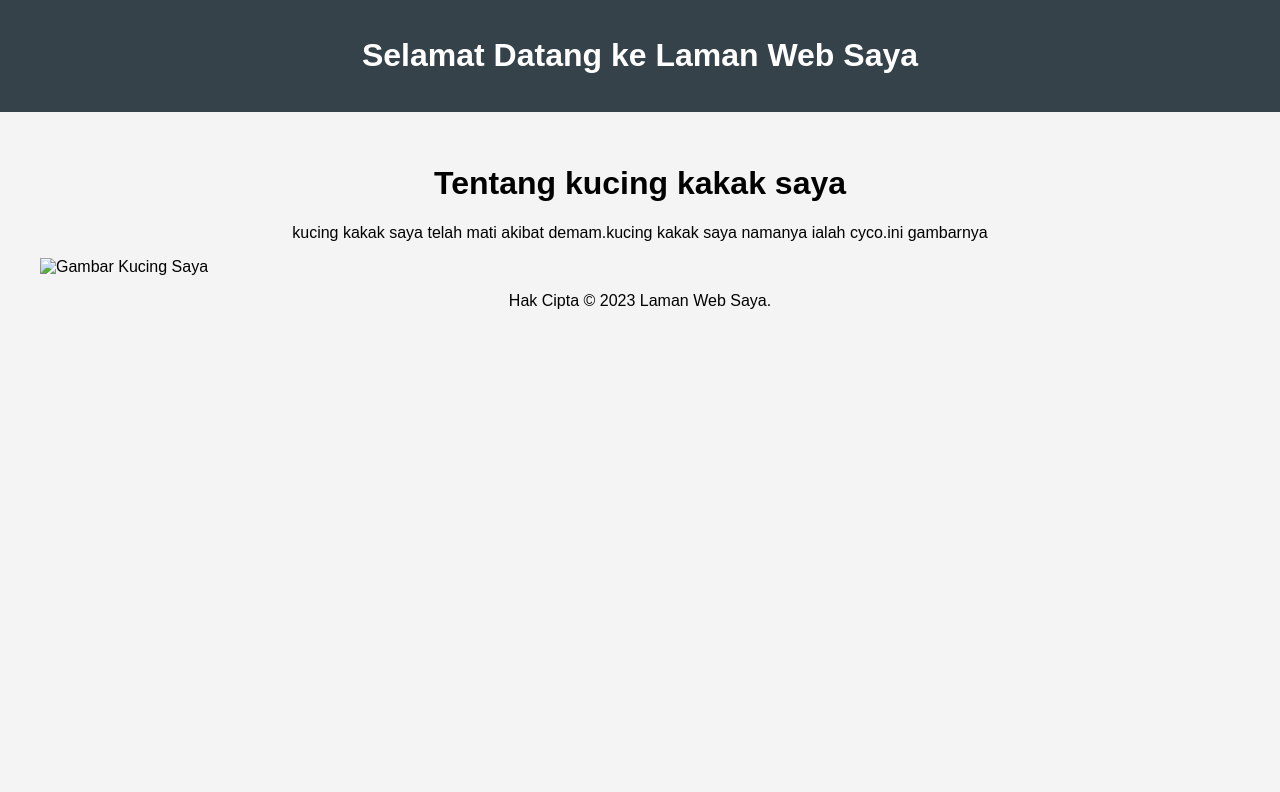
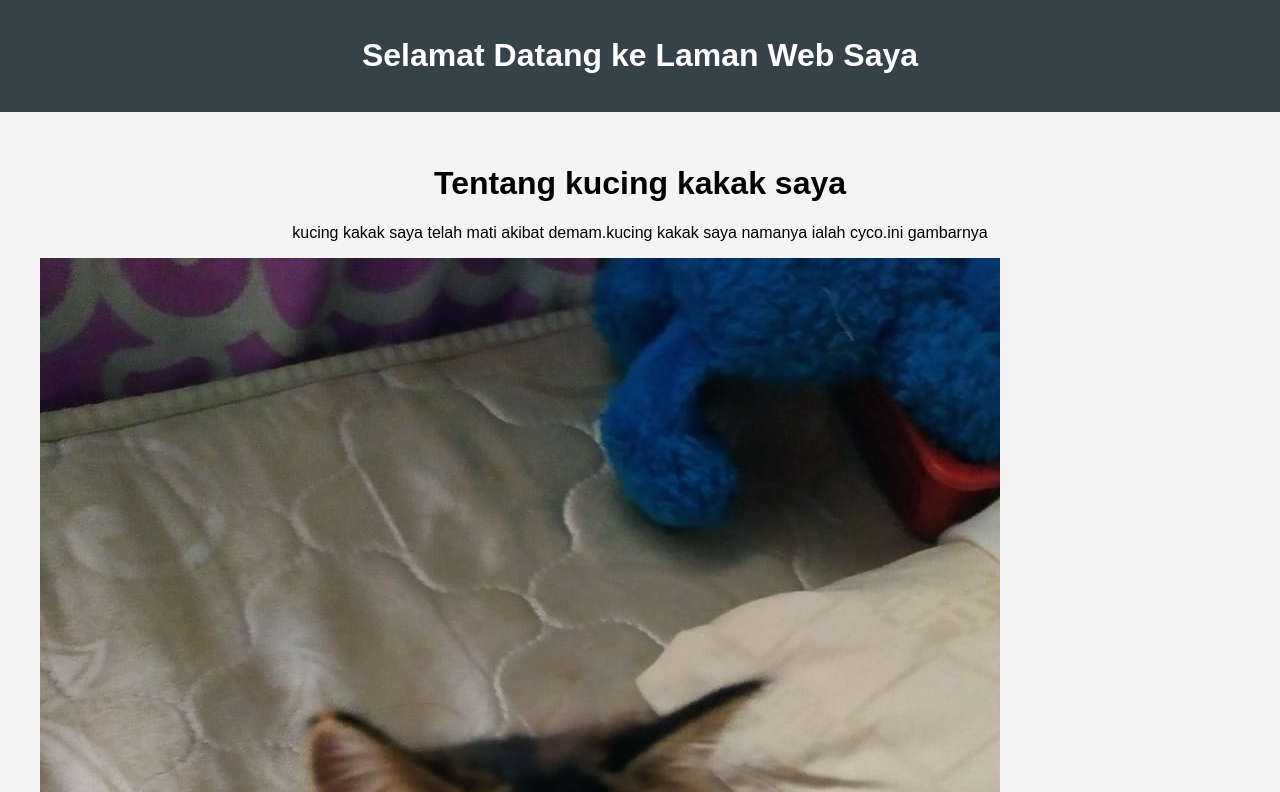
Before and after one commit to ultraqalif/ultraqalif.github.io, a plain HTML site: page index.html in a window 1280 px wide. Shown: the top 792 px of the page. Drawn offline with Linux system fonts and the light colour scheme.

Commit message:
Add files via upload

```diff
--- a/index.html
+++ b/index.html
@@ -36,7 +36,7 @@
         <p>kucing kakak saya telah mati akibat demam.kucing kakak saya namanya ialah cyco.ini gambarnya </p>
     </section>
     <section>
-        <img src="nama-fail-gambar.jpg" alt="Gambar Kucing Saya">
+        <img src="kiko.jfif" alt="Gambar Kucing Saya">
     </section>
 </main>
 <footer>
```
